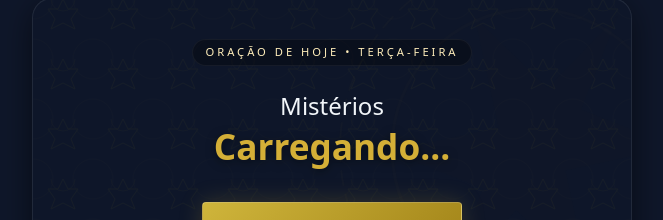
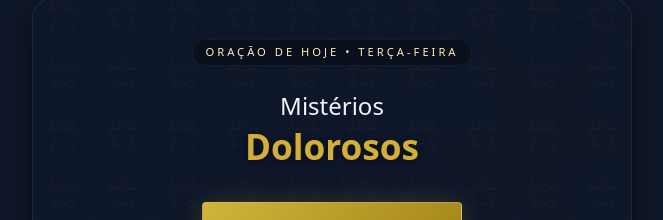
Before and after one commit to TeoZ08/RosarioAPI, a React (Vite) app: page / in a window 1280 px wide. Shown: the part 250-470 px from the top of the page, without its empty margins (308-971 px from the left). Built offline with nearby package versions, Linux system fonts and the light colour scheme; no server answers.

Commit message:
feat: ajustar valor padrão de todayMystery para null ao carregar dados da API

```diff
--- a/src/App.jsx
+++ b/src/App.jsx
@@ -67,7 +67,7 @@ function App() {
       {!selectedDay ? (
         <DaySelector
           onSelectDay={handleSelectDay}
-          todayMystery={apiData ? apiData.mystery : "Carregando..."}
+          todayMystery={apiData ? apiData.mystery : null}
         />
       ) : (
         <PrayerBoard
```
